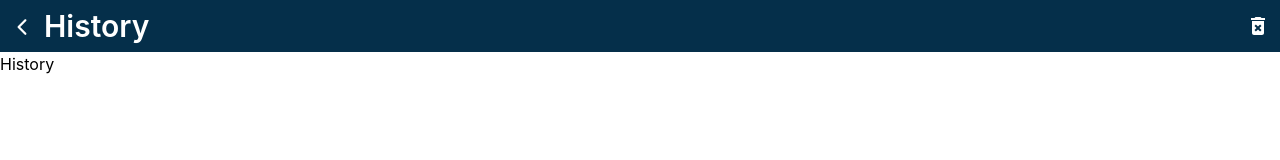
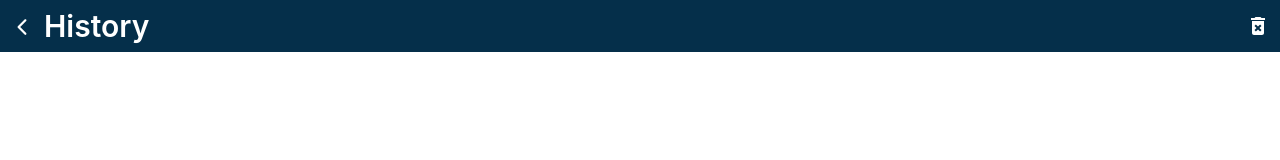
Before and after one commit to habibur-rahman-tanvir/iron-will, a React (Vite) app: page /history in a window 1280 px wide. Shown: the top 160 px of the page. Built offline with nearby package versions, Linux system fonts and the light colour scheme.

Commit message:
feat: implement history tracking with clear functionality; add custom hook for managing history state

```diff
--- a/src/features/history/History.tsx
+++ b/src/features/history/History.tsx
@@ -1,17 +1,37 @@
 import { MdDeleteForever } from "react-icons/md";
 import ActionBar from "../../shared/components/ActionBar";
+import { useHistory } from "./hook/history.hook";
 
 const History = () => {
+  const { histories, handleClearHistory } = useHistory();
+
   return (
     <div className="flex flex-col h-dvh">
       <div>
         <ActionBar title="History" allowBackpress={true}>
-          <MdDeleteForever className="text-2xl active:opacity-55" />
+          <MdDeleteForever
+            className="text-2xl active:opacity-55"
+            onClick={handleClearHistory}
+          />
         </ActionBar>
       </div>
 
-      <div className="flex-1">
-        <p>History</p>
+      <div className="flex-1 overflow-y-scroll">
+        {histories.reverse().map((item, index) => {
+          return (
+            <div
+              key={index}
+              className="px-2 pt-1 pb-2.5 border-b border-b-gray-400 mx-0.5"
+            >
+              <p className="font-bold text-xl">{item.different}</p>
+              <div>
+                <p className="font-light text-gray-500">
+                  {item.from} -{">"} {item.to}
+                </p>
+              </div>
+            </div>
+          );
+        })}
       </div>
     </div>
   );
--- /dev/null
+++ b/src/features/history/hook/history.hook.ts
@@ -0,0 +1,21 @@
+import { useState } from "react";
+import {
+  getListFromStorage,
+  setListToStorage,
+} from "../../../utilities/storage.util";
+import { getHistory } from "../../../utilities/util";
+
+export const useHistory = () => {
+  const [list, setList] = useState(getListFromStorage());
+  const histories = getHistory(list);
+
+  const handleClearHistory = () => {
+    setListToStorage([list.at(-1)]);
+    setList([list.at(-1)]);
+  };
+
+  return {
+    histories,
+    handleClearHistory,
+  };
+};
--- a/src/utilities/util.ts
+++ b/src/utilities/util.ts
@@ -1,3 +1,5 @@
+import type { List } from "../features/home/hook/counter.hook";
+
 export interface DateTimeExtractedType {
   days: number;
   hours: number;
@@ -30,3 +32,49 @@ export const extractDateTime = (
     currentProgress,
   };
 };
+
+export interface History {
+  different: string;
+  from: string;
+  to: string;
+}
+export const getHistory = (list: List) => {
+  const historys: History[] = [];
+  // let startPoint: number;
+
+  list.forEach((value, index, array) => {
+    if (index === 0) {
+      // startPoint = value;
+      return;
+    }
+
+    const { days, hours, minutes, seconds } = extractDateTime(
+      array[index - 1],
+      value,
+    );
+
+    const diff = `${days} days ${hours.toString().padStart(2, "0")}:${minutes.toString().padStart(2, "0")}:${seconds.toString().padStart(2, "0")}`;
+
+    const from = new Intl.DateTimeFormat("en-GB", {
+      day: "2-digit",
+      month: "long",
+      year: "numeric",
+      hour: "2-digit",
+      minute: "2-digit",
+      hour12: false,
+    }).format(array[index - 1]);
+
+    const to = new Intl.DateTimeFormat("en-GB", {
+      day: "2-digit",
+      month: "long",
+      year: "numeric",
+      hour: "2-digit",
+      minute: "2-digit",
+      hour12: false,
+    }).format(value);
+
+    historys.push({ different: diff, from, to });
+  });
+
+  return historys;
+};
```
